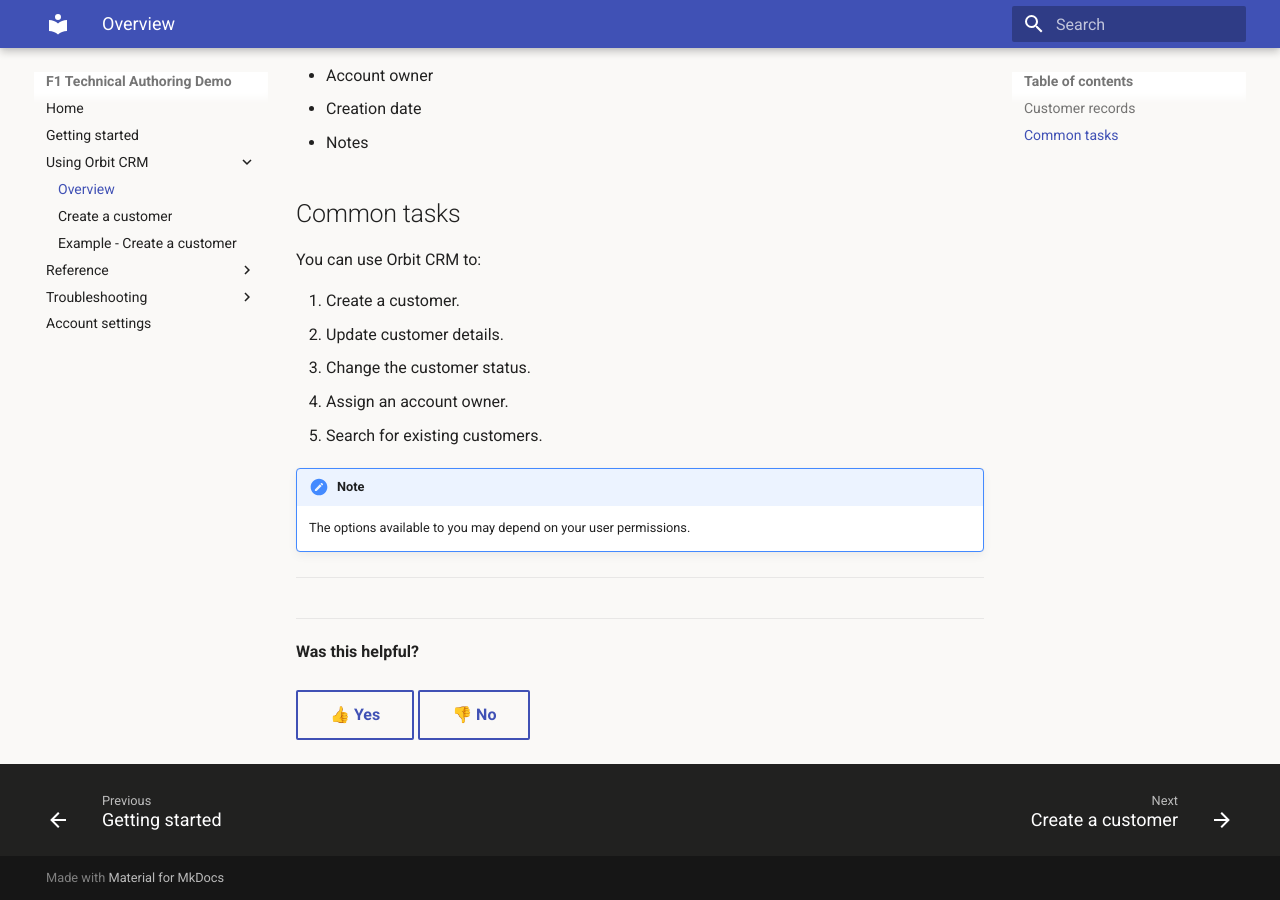
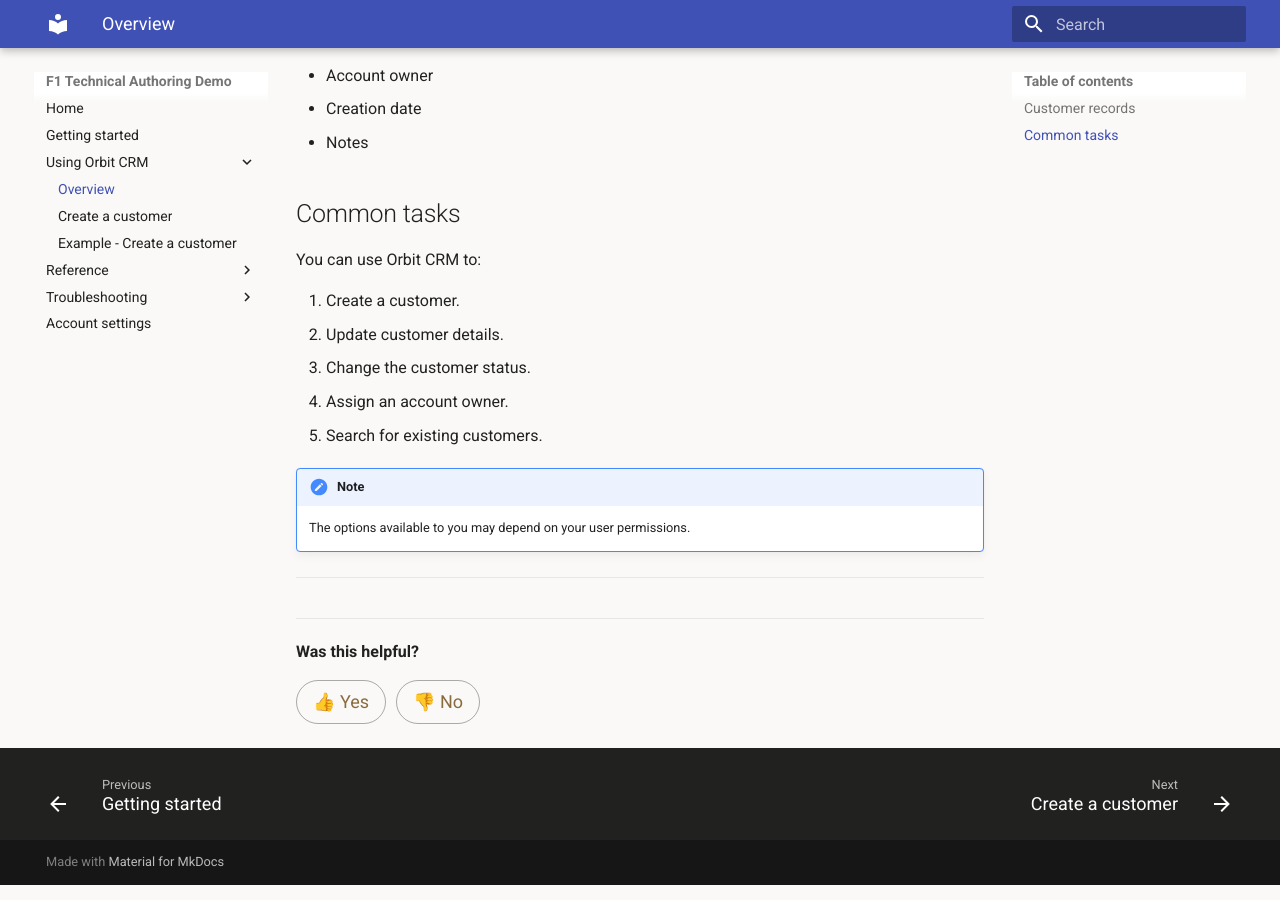
Before and after one commit to F1-Technical-Authoring/f1-docs-demo, an MkDocs documentation site: the page built from docs/overview.md, in a window 1280 px wide and 900 px high, scrolled down 697 px. Built offline with MkDocs 1.6.1 and Material for MkDocs 9.7.7, drawn with Linux system fonts in a browser that asks for light colours.

Commit message:
Refactor feedback section in overview.md
Updated feedback section to improve layout and clarity.

```diff
--- a/docs/overview.md
+++ b/docs/overview.md
@@ -39,13 +39,15 @@
 <hr>
 
 <div class="page-feedback">
-  <strong>Was this helpful?</strong><br><br>
+  <span class="page-feedback__label">Was this helpful?</span>
 
-  <a class="md-button" href="mailto:YOUR-EMAIL@example.com?subject=Documentation%20feedback%20-%20Helpful">
-    👍 Yes
-  </a>
+  <div class="page-feedback__actions">
+    <a class="feedback-button" href="mailto:YOUR-EMAIL@example.com?subject=Documentation%20feedback%20-%20Helpful">
+      👍 Yes
+    </a>
 
-  <a class="md-button" href="mailto:YOUR-EMAIL@example.com?subject=Documentation%20feedback%20-%20Not%20helpful">
-    👎 No
-  </a>
+    <a class="feedback-button" href="mailto:YOUR-EMAIL@example.com?subject=Documentation%20feedback%20-%20Not%20helpful">
+      👎 No
+    </a>
+  </div>
 </div>
```
